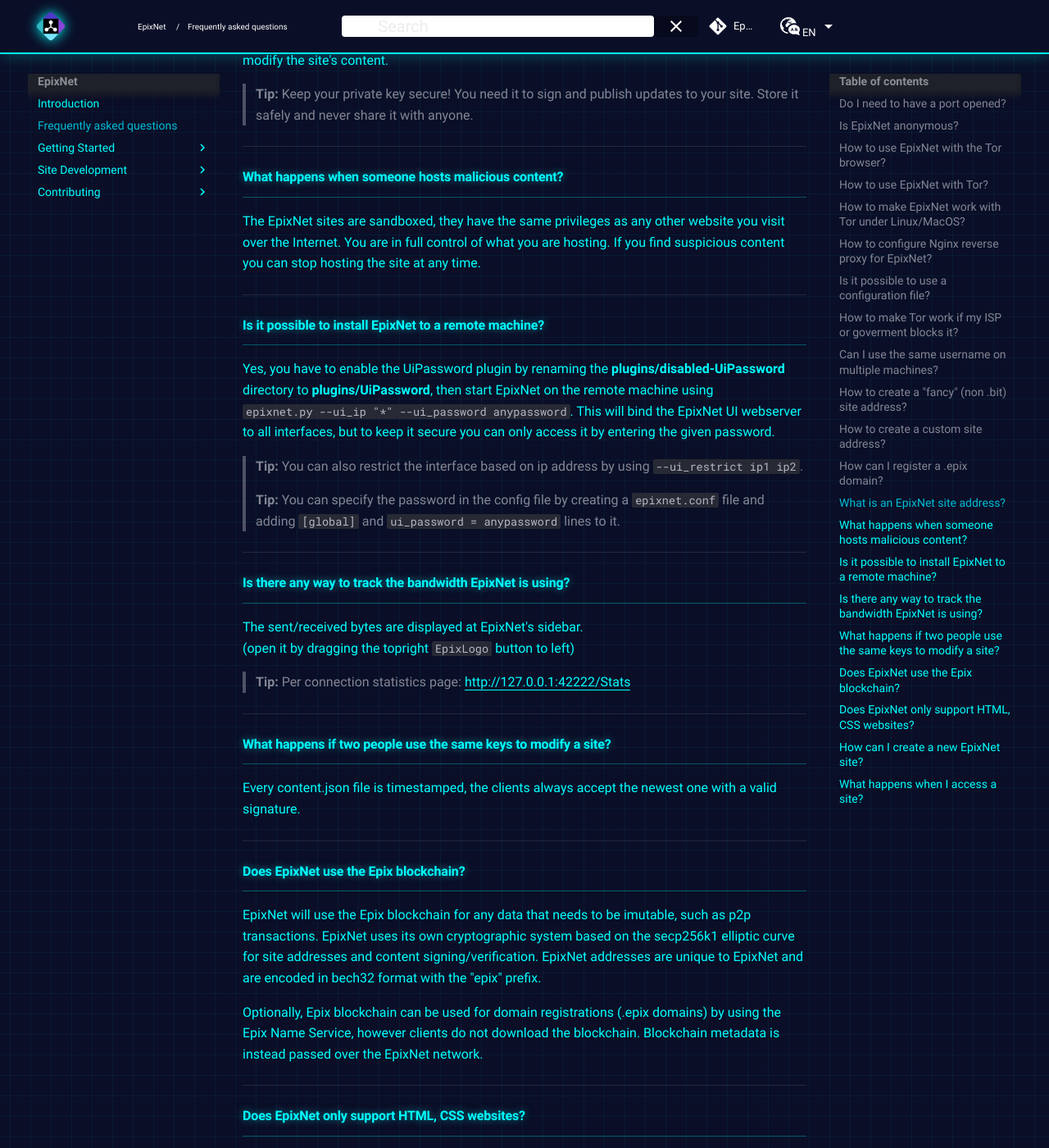
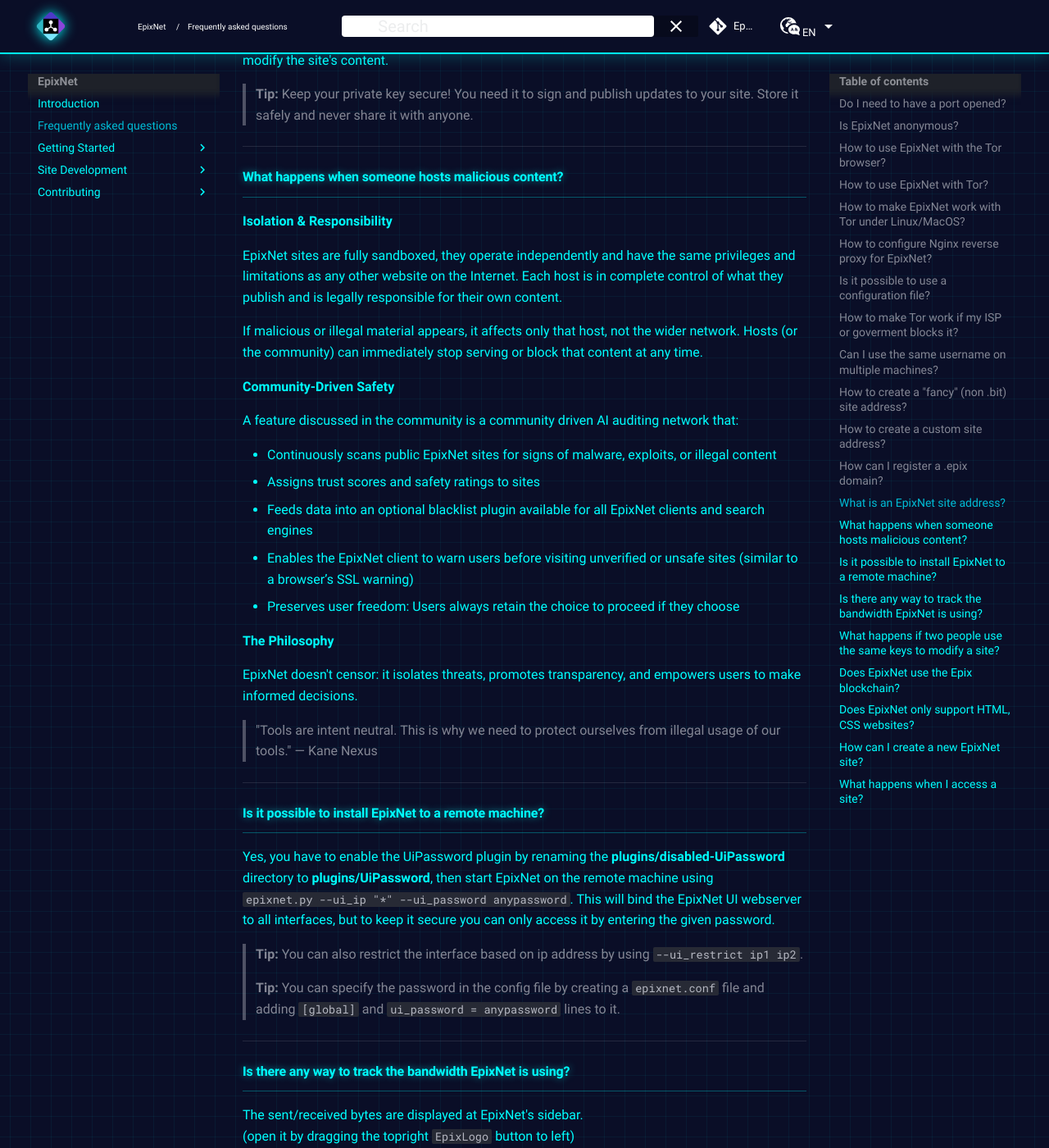
Before and after one commit to EpixZone/EpixNetDocs, an MkDocs documentation site: the page built from docs/en/faq.md, in a window 1280 px wide and 1400 px high, scrolled down 4726 px. Shown: the whole window at 82% size. Built offline with MkDocs 1.6.1 and Material for MkDocs 9.7.7, drawn with Linux system fonts in a browser that asks for light colours; comment, search, counter and statistics services are not loaded.

Commit message:
Enhance FAQ with details on site isolation, community safety measures, and EpixNet's philosophy on content responsibility

```diff
--- a/docs/en/faq.md
+++ b/docs/en/faq.md
@@ -223,9 +223,27 @@
 
 #### What happens when someone hosts malicious content?
 
-The EpixNet sites are sandboxed, they have the same privileges as any other website you visit over the Internet.
-You are in full control of what you are hosting. If you find suspicious content you can stop hosting the site at any time.
+**Isolation & Responsibility**
 
+EpixNet sites are fully sandboxed, they operate independently and have the same privileges and limitations as any other website on the Internet. Each host is in complete control of what they publish and is legally responsible for their own content.
+
+If malicious or illegal material appears, it affects only that host, not the wider network. Hosts (or the community) can immediately stop serving or block that content at any time.
+
+**Community-Driven Safety**
+
+A feature discussed in the community is a community driven AI auditing network that:
+
+- Continuously scans public EpixNet sites for signs of malware, exploits, or illegal content
+- Assigns trust scores and safety ratings to sites
+- Feeds data into an optional blacklist plugin available for all EpixNet clients and search engines
+- Enables the EpixNet client to warn users before visiting unverified or unsafe sites (similar to a browser’s SSL warning)
+- Preserves user freedom: Users always retain the choice to proceed if they choose
+
+**The Philosophy**
+
+EpixNet doesn't censor: it isolates threats, promotes transparency, and empowers users to make informed decisions.
+
+> "Tools are intent neutral. This is why we need to protect ourselves from illegal usage of our tools." — Kane Nexus
 
 ---
 
```
